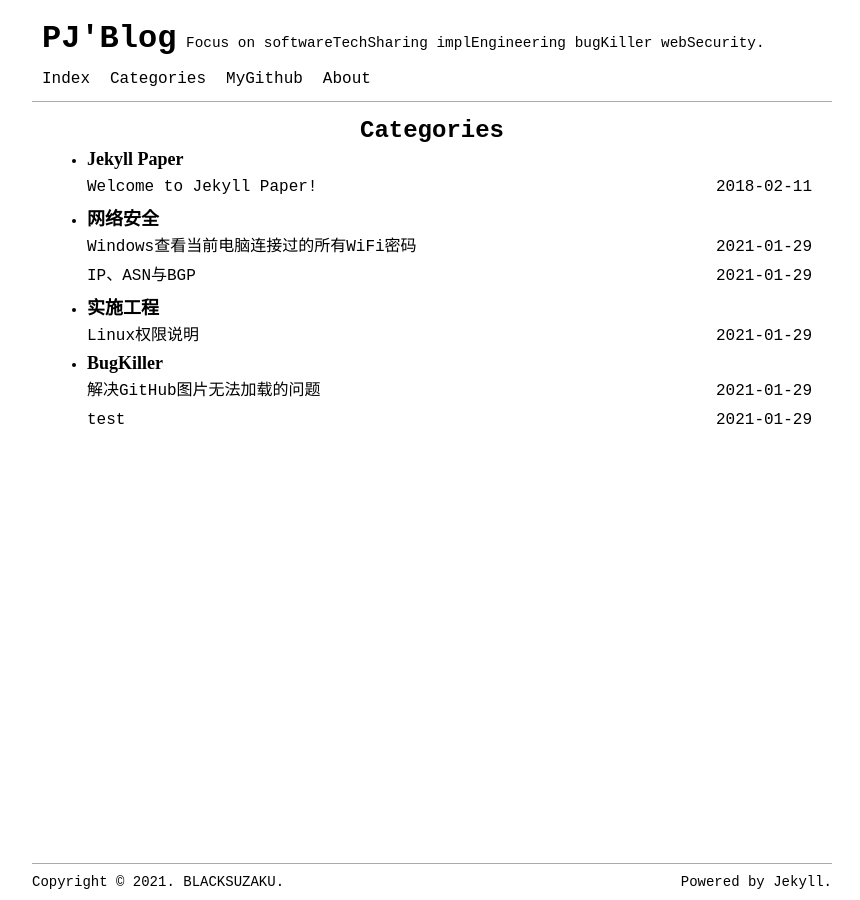
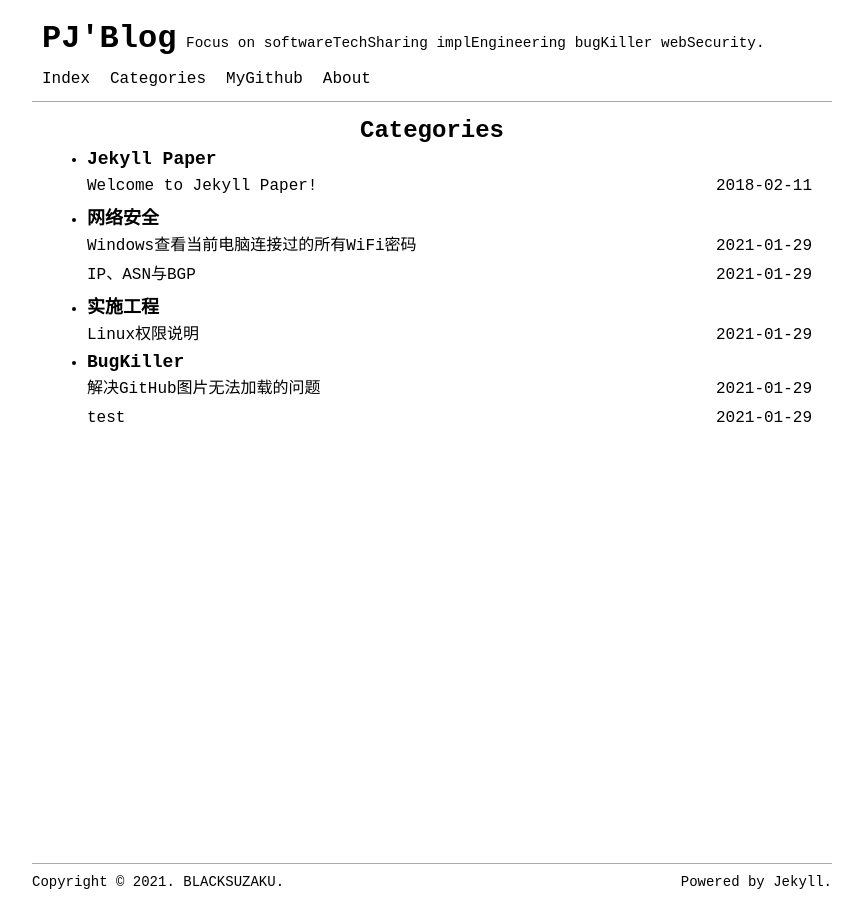
Before and after one commit to 2hux1nb0/2hux1nb0.github.io, a Jekyll site: the page built from pages/categories.html, in a window 1280 px wide. Shown: the whole page, without its empty margins (208-1068 px from the left). Built offline with Jekyll 4.4.1, drawn with Linux system fonts in a browser that asks for light colours.

Commit message:
Update categories.html

```diff
--- a/pages/categories.html
+++ b/pages/categories.html
@@ -8,7 +8,7 @@ permalink: /categories/
   <h1 class="page-title">{{ site.data.lang[site.language].categories_title }}</h1>
   <ul class="categories-list">
     {% for category in site.categories %}
-    <li id="{{ category | first }}"><b style="font-family:'隶书';font-size:18px;">{{ category | first }}
+    <li id="{{ category | first }}"><b style="font-size:18px;">{{ category | first }}
     {% assign sorted_posts = site.posts | sort: 'date' %}{% for post in sorted_posts %}{%if post.categories contains category[0]%}</b>
       <div class="posts-list-item">
         <span class="posts-list-item-name float-left"><a href="{{ post.url }}">{{ post.title }}</a></span>
```
